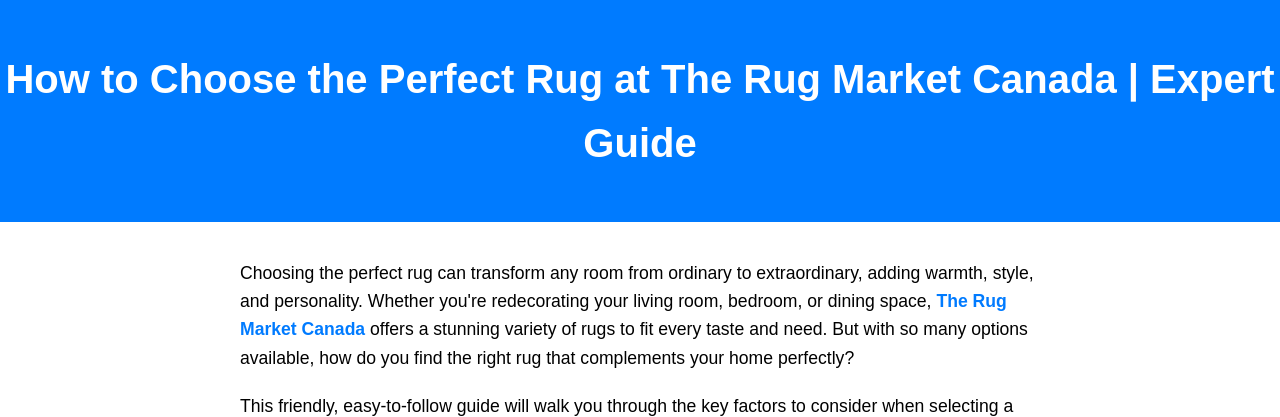
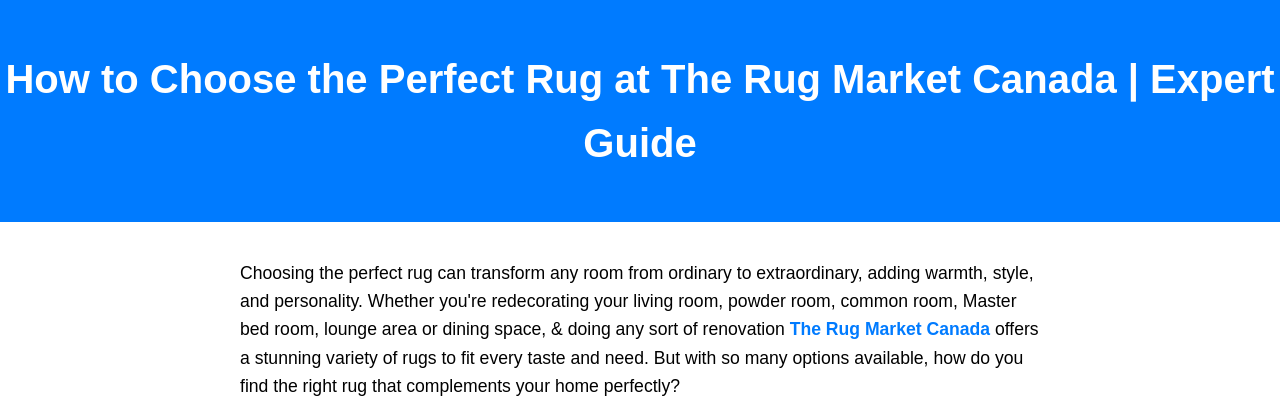
Before and after one commit to imickeybaker/therugmarket, a plain HTML site: page index.html in a window 1280 px wide. Shown: the top 417 px of the page. Drawn offline with Linux system fonts and the light colour scheme.

Commit message:
Update index.html

```diff
--- a/index.html
+++ b/index.html
@@ -78,7 +78,7 @@
    </header>
   <main>
 
-<p>Choosing the perfect rug can transform any room from ordinary to extraordinary, adding warmth, style, and personality. Whether you're redecorating your living room, bedroom, or dining space, <a href="http://www.therugmarket.ca/">The Rug Market Canada</a> offers a stunning variety of rugs to fit every taste and need. But with so many options available, how do you find the right rug that complements your home perfectly?</p>
+<p>Choosing the perfect rug can transform any room from ordinary to extraordinary, adding warmth, style, and personality. Whether you're redecorating your living room, powder room, common room, Master bed room, lounge area or dining space, & doing any sort of renovation <a href="http://www.therugmarket.ca/">The Rug Market Canada</a> offers a stunning variety of rugs to fit every taste and need. But with so many options available, how do you find the right rug that complements your home perfectly?</p>
 <p>This friendly, easy-to-follow guide will walk you through the key factors to consider when selecting a rug, ensuring you make a choice you'll love for years to come.</p>
 
 
```
